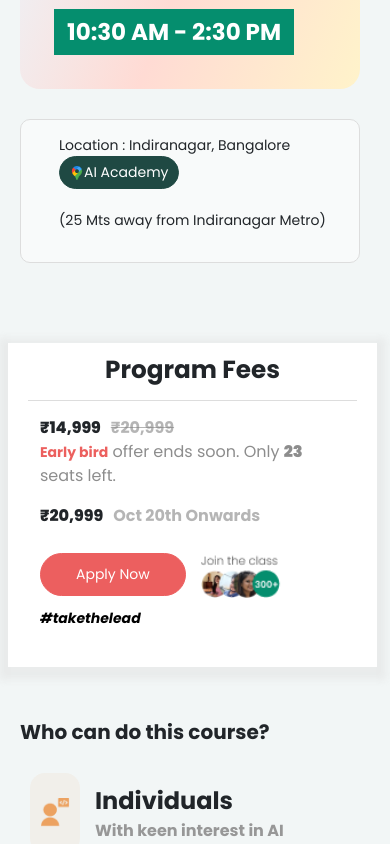
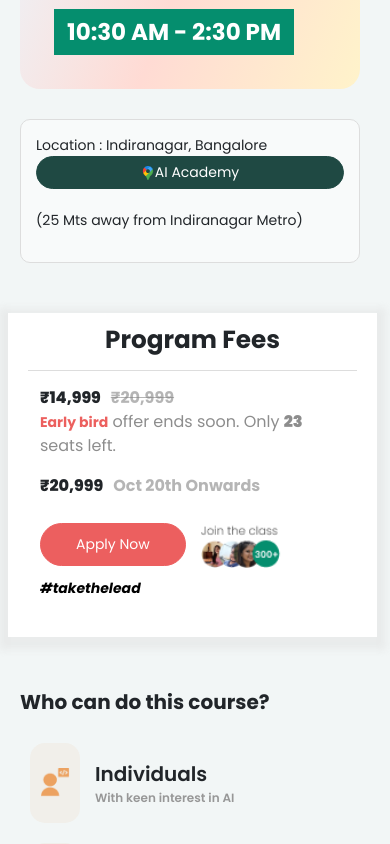
Before and after one commit to PrathmeshSadake/aiacademy, a React (Vite) app: page / in a window 390 px wide. Shown: the part 1300-2144 px from the top of the page. Built offline with nearby package versions, Linux system fonts and the light colour scheme.

Commit message:
Added styling changes

```diff
--- a/src/App.jsx
+++ b/src/App.jsx
@@ -170,15 +170,19 @@ const App = () => {
                   <p>
                     Location :{" "}
                     <span>
-                      Indiranagar, Bangalore{" "}
-                      <button>
+                      Indiranagar, Bangalore <br />
+                      <a
+                        className='map-button'
+                        href='https://maps.app.goo.gl/VNpkQTbmwrx8ibjQ9'
+                        target='_blank'
+                        rel='noreferrer'
+                      >
                         <img src='./images/google-maps.png' alt='google maps' />
                         <span>AI Academy</span>
-                      </button>
+                      </a>
                       <br /> (25 Mts away from Indiranagar Metro){" "}
                     </span>
                   </p>
-                  <a href='https://maps.app.goo.gl/kvbVhE41XVFuBG1H7'></a>
                 </div>
               </div>
             </div>
--- a/src/index.css
+++ b/src/index.css
@@ -121,8 +121,8 @@ body {
   width: 50px;
 }
 .whotakecourse .batch .content {
-  font-size: 18px;
-  font-weight: 700;
+  font-size: 24px;
+  font-weight: 600;
   word-wrap: break-word;
 }
 .whotakecourse .batch .content div:not(.day) {
@@ -134,7 +134,7 @@ body {
 }
 .whotakecourse .batch .content .day {
   color: #979797;
-  font-size: 16px;
+  font-size: 18px;
 }
 .sec3 {
   padding: 100px 0;
@@ -300,7 +300,7 @@ body {
 }
 .sec6 .batch .content p {
   margin-bottom: 0;
-  font-size: 24px;
+  font-size: 20px;
 }
 .sec6 h2 {
   text-align: center;
@@ -339,7 +339,7 @@ body {
   width: 100%;
 }
 .sec7 {
-  margin: 80px 0;
+  margin: 80px 0 30px 0;
   background-color: white;
   padding: 25px 0;
 }
@@ -388,7 +388,7 @@ body {
 .sec9,
 .sec9 .sec9-2ndrow,
 .sec9 .sec9-2ndrow .text {
-  margin: 50px 0;
+  margin: 25px 0;
 }
 .logo {
   width: 150px;
@@ -475,7 +475,7 @@ body {
   width: 50%;
 }
 .sec11 {
-  padding: 50px 0;
+  padding: 50px 25px;
 }
 .sec11 .row {
   align-items: center;
@@ -605,7 +605,7 @@ body {
     padding: 20px;
   }
   .sec6 {
-    margin: 50px 10px;
+    margin: 20px 10px;
   }
   .sec6 div.features {
     display: block;
@@ -613,6 +613,28 @@ body {
   .sec6 div.features img {
     width: 30px;
     padding: 15px 0;
+  }
+  .sec8 {
+    padding: 0 20px;
+  }
+  .sec12 {
+    padding: 0 15px;
+  }
+  .whotakecourse .batch .content {
+    font-size: 14px;
+    font-weight: 600;
+    word-wrap: break-word;
+  }
+  .whotakecourse .batch .content div:not(.day) {
+    font-size: 14px;
+    font-weight: 600;
+    font-size: 24px;
+    margin-bottom: 0;
+    text-wrap: wrap;
+  }
+  .whotakecourse .batch .content .day {
+    color: #979797;
+    font-size: 12px;
   }
 }
 @media only screen and (max-width: 425px) {
@@ -722,7 +744,7 @@ body {
     padding: 15px;
     margin: 30px 0;
   }
-  .locationmobile button {
+  .map-button {
     display: flex;
     justify-content: center;
     background-color: #1f4943;
@@ -732,10 +754,11 @@ body {
     padding: 5px 10px;
     border: 1px solid #1f4943;
     font-size: 14px;
+    text-decoration: none;
   }
   .locationmobile p {
     font-size: 14px;
-    padding-left: 23px;
+    /* padding-left: 23px; */
   }
   .sec5 .row div:nth-child(2) {
     order: 1;
```
